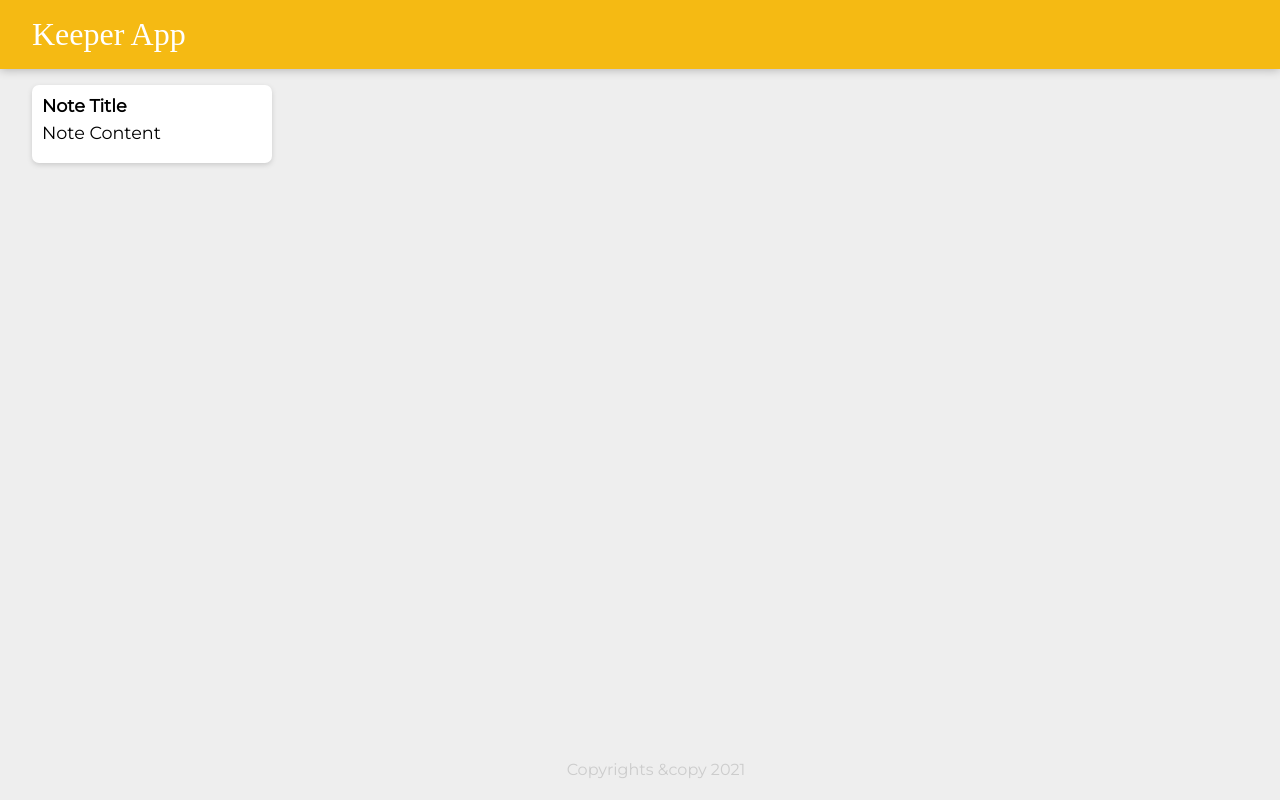
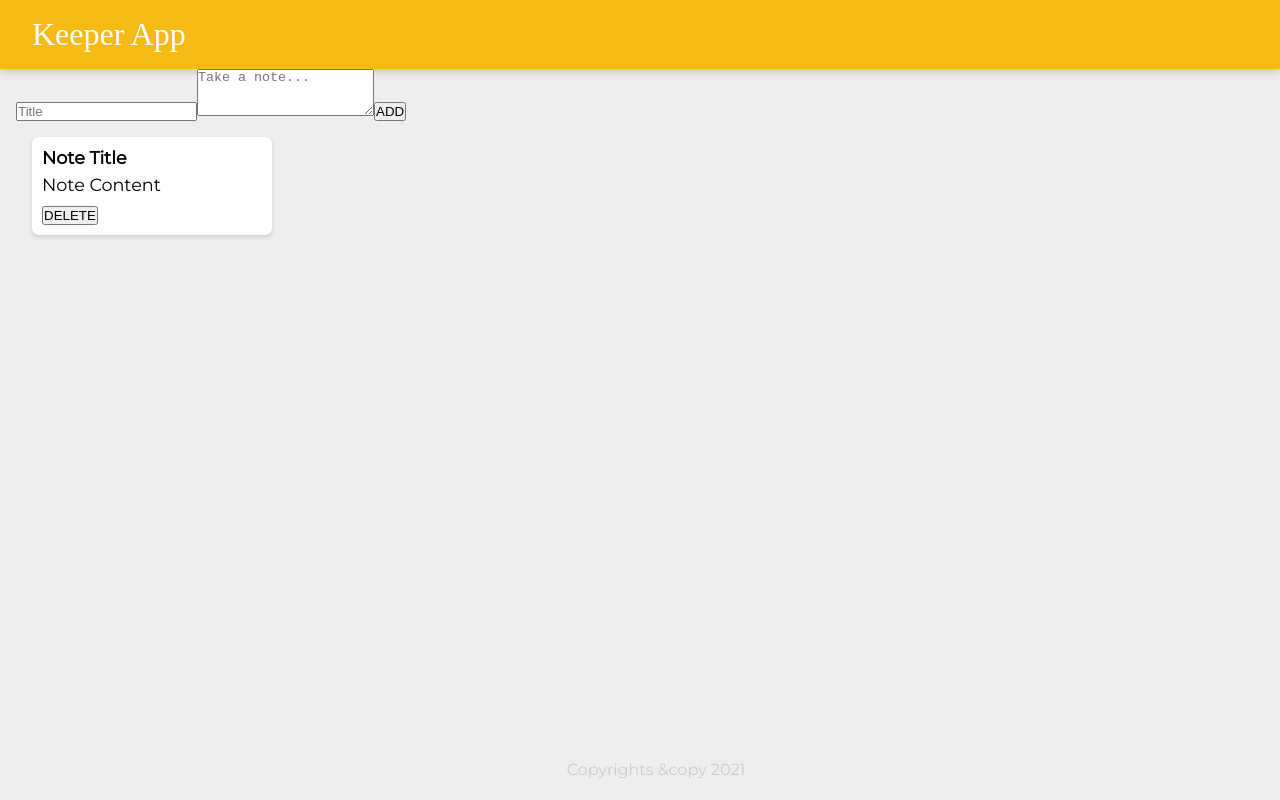
Before and after one commit to UtkarshGoel22/Keeper-App, a React (Create React App) app: page / in a window 1280 px wide. Built offline with nearby package versions, Linux system fonts and the light colour scheme; a web font is replaced by a local one.

Commit message:
Add CreateArea.jsx file

```diff
--- a/src/components/App.jsx
+++ b/src/components/App.jsx
@@ -2,11 +2,13 @@
 import Header from './Header';
 import Note from './Note';
 import Footer from './Footer';
+import CreateArea from './CreateArea'
 
 function App() {
     return (
         <div>
             <Header />
+            <CreateArea />
             <Note key={1} title="Note Title" content="Note Content"/>
             <Footer />
         </div>
--- /dev/null
+++ b/src/components/CreateArea.jsx
@@ -0,0 +1,15 @@
+import React from 'react';
+
+function CreateArea() {
+    return (
+        <div>
+            <form>
+                <input name="title" placeholder="Title"/>
+                <textarea name="content" placeholder="Take a note..." rows="3"></textarea>
+                <button>ADD</button>
+            </form>
+        </div>
+    );
+}
+
+export default CreateArea;
--- a/src/components/Note.jsx
+++ b/src/components/Note.jsx
@@ -5,6 +5,7 @@
         <div className="note">
             <h1>{props.title}</h1>
             <p>{props.content}</p>
+            <button>DELETE</button>
         </div>
     );
 }
```
